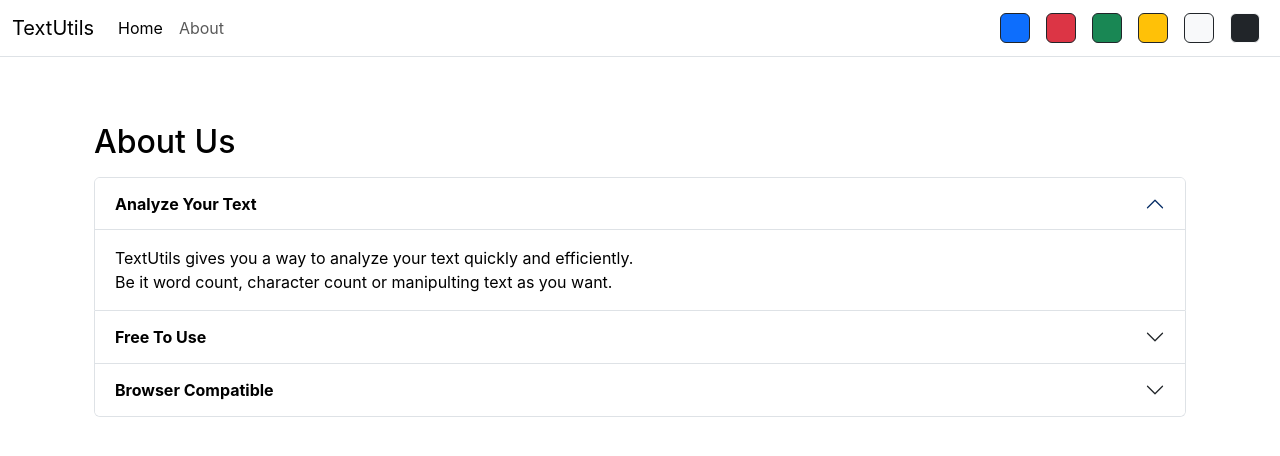
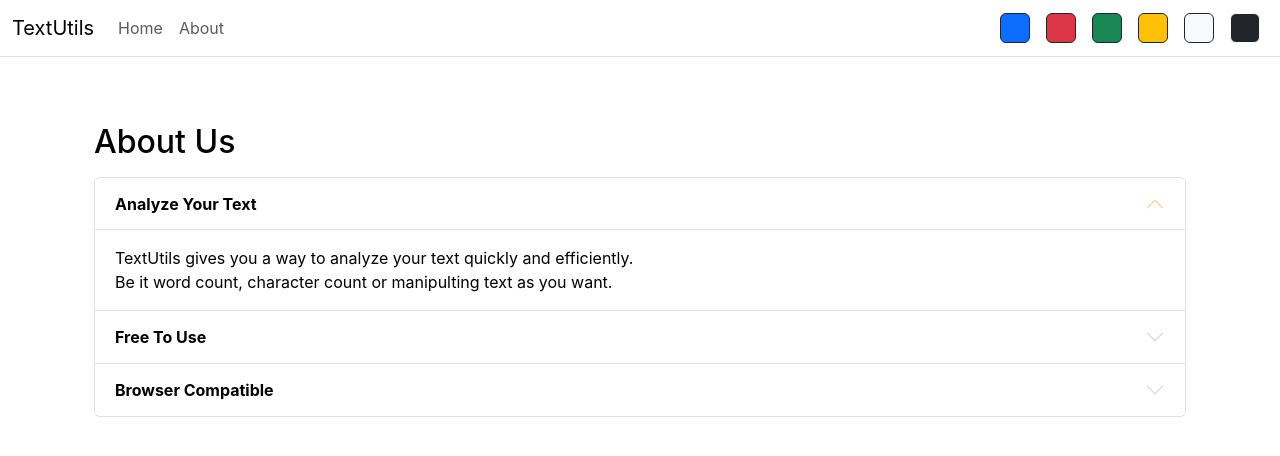
Before and after one commit to Pradeep2027/my-app, a React (Create React App) app: page /about in a window 1280 px wide. Shown: the top 456 px of the page. Built offline with nearby package versions, Linux system fonts and the light colour scheme.

Commit message:
Bug fixes

```diff
--- a/src/App.css
+++ b/src/App.css
@@ -36,3 +36,7 @@
     transform: rotate(360deg);
   }
 }
+
+.accordion-button::after {
+  filter: invert(1);
+}
--- a/src/Components/Navbar.js
+++ b/src/Components/Navbar.js
@@ -14,8 +14,8 @@
           <div className="collapse navbar-collapse" id="navbarSupportedContent">
             <ul className="navbar-nav me-auto mb-2 mb-lg-0">
               <li className="nav-item">
-                <Link className="nav-link active" aria-current="page" to="/"> Home </Link>
-                {/* <a className="nav-link active" aria-current="page" href="/"> Home </a> */}
+                <Link className="nav-link" aria-current="page" to="/"> Home </Link>
+                {/* <a className="nav-link" aria-current="page" href="/"> Home </a> */}
               </li>
               <li className="nav-item">
                 <Link className="nav-link" to="/about"> About </Link>
--- a/src/Components/Textutils.js
+++ b/src/Components/Textutils.js
@@ -49,7 +49,7 @@
         </div>
         <div className={`container text-${props.mode === "light" ? 'dark' : 'light'} my-3`}>
           <h6>Your Text Summary</h6>
-          <p>{text.trim().split(" ").filter((s) => {return s.length!==0}).length} words and {text.length} characters</p>
+          <p>{text.trim().split(/\s+/).length} words and {text.length} characters</p>
         </div>
       </>
     );
```
